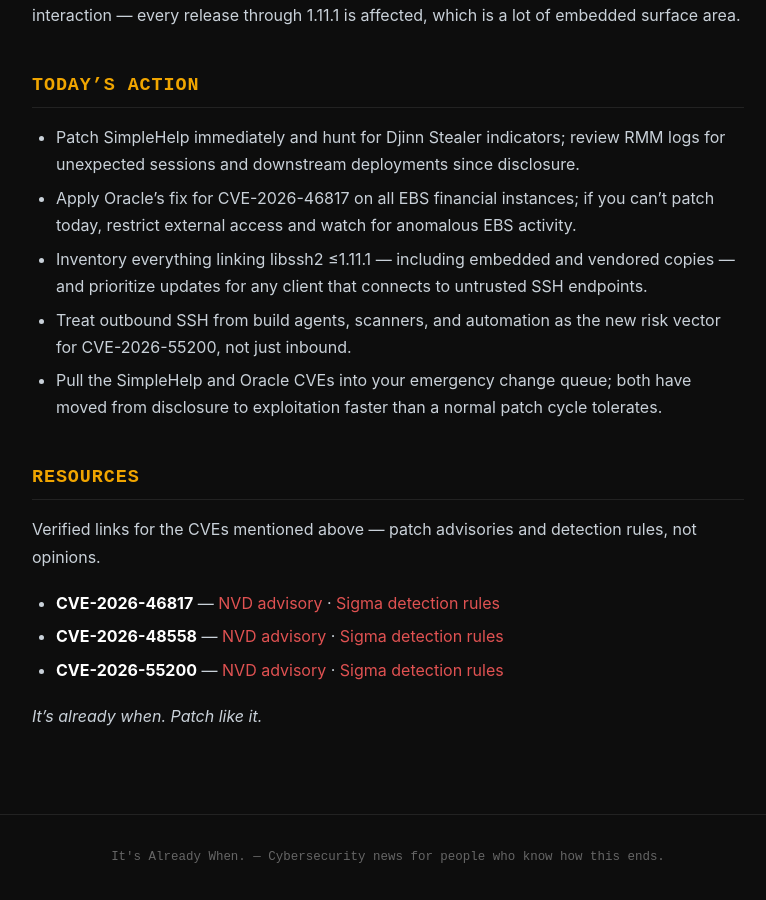
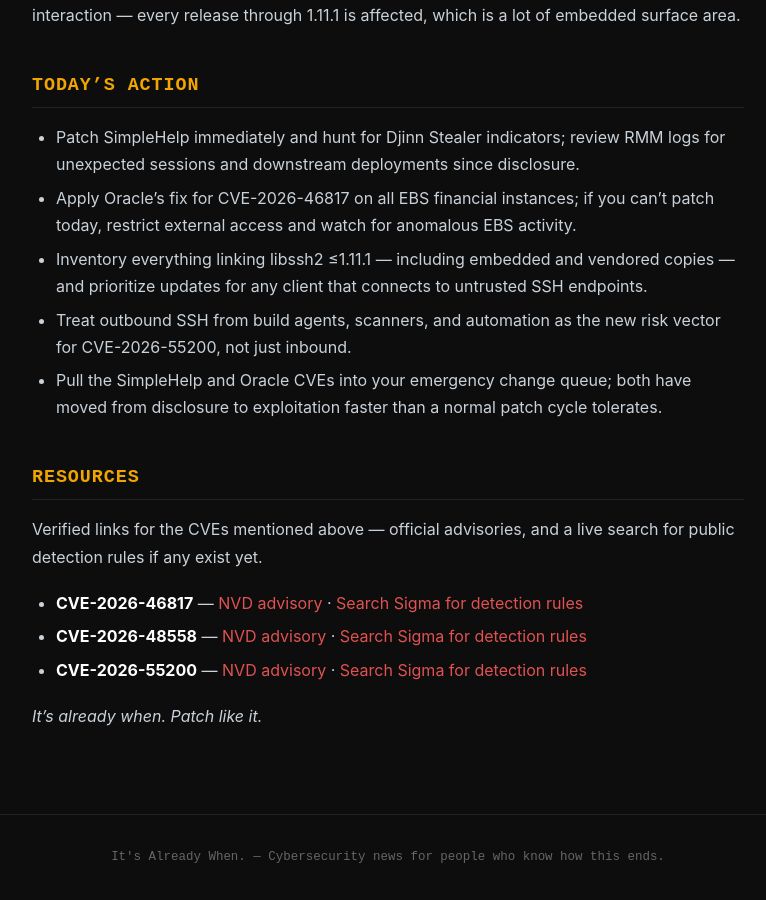
Before and after one commit to bizzal70/itsalreadywhen, a Jekyll site: the page built from _field_notes/2026-06-30-field-note.md, in a window 1280 px wide and 900 px high, scrolled down 607 px. Shown: the whole window, without its empty margins (252-1018 px from the left). Built offline with Jekyll 4.4.1, drawn with Linux system fonts in a browser that asks for light colours.

Commit message:
Update existing field note wording to match new Sigma link clarity

```diff
--- a/_field_notes/2026-06-30-field-note.md
+++ b/_field_notes/2026-06-30-field-note.md
@@ -17,10 +17,10 @@
 
 ## Resources
 
-Verified links for the CVEs mentioned above — patch advisories and detection rules, not opinions.
+Verified links for the CVEs mentioned above — official advisories, and a live search for public detection rules if any exist yet.
 
-- **CVE-2026-46817** — [NVD advisory](https://nvd.nist.gov/vuln/detail/CVE-2026-46817) · [Sigma detection rules](https://github.com/SigmaHQ/sigma/search?q=CVE-2026-46817)
-- **CVE-2026-48558** — [NVD advisory](https://nvd.nist.gov/vuln/detail/CVE-2026-48558) · [Sigma detection rules](https://github.com/SigmaHQ/sigma/search?q=CVE-2026-48558)
-- **CVE-2026-55200** — [NVD advisory](https://nvd.nist.gov/vuln/detail/CVE-2026-55200) · [Sigma detection rules](https://github.com/SigmaHQ/sigma/search?q=CVE-2026-55200)
+- **CVE-2026-46817** — [NVD advisory](https://nvd.nist.gov/vuln/detail/CVE-2026-46817) · [Search Sigma for detection rules](https://github.com/SigmaHQ/sigma/search?q=CVE-2026-46817)
+- **CVE-2026-48558** — [NVD advisory](https://nvd.nist.gov/vuln/detail/CVE-2026-48558) · [Search Sigma for detection rules](https://github.com/SigmaHQ/sigma/search?q=CVE-2026-48558)
+- **CVE-2026-55200** — [NVD advisory](https://nvd.nist.gov/vuln/detail/CVE-2026-55200) · [Search Sigma for detection rules](https://github.com/SigmaHQ/sigma/search?q=CVE-2026-55200)
 
 *It's already when. Patch like it.*
```
